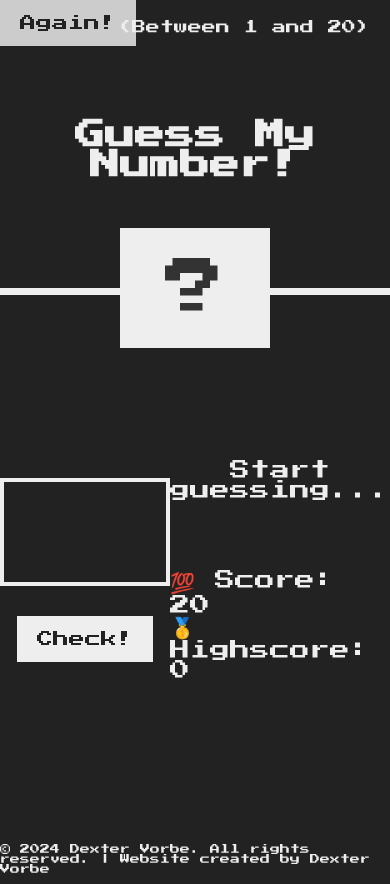
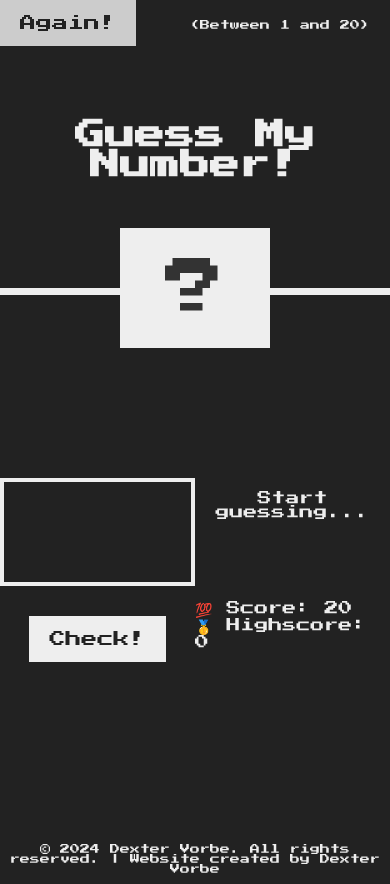
Before and after one commit to dextervorbe/guessing_game_react, a React (Create React App) app: page / in a window 390 px wide. Built offline with nearby package versions, Linux system fonts and the light colour scheme.

Commit message:
Update App.css

```diff
--- a/src/App.css
+++ b/src/App.css
@@ -113,8 +113,18 @@ footer {
   margin-bottom: 10px;
 }
 
+@media only screen and (min-width: 360px) and (max-width: 600px ){
+  .message, .label-score, .label-highscore{
+    font-size: 14px;
+  }
+
+  .between {
+    font-size: 10px;
+  }
+}
 
 @media only screen and (max-width: 600px) {
+
   .btn {
     font-size: 1.6rem;
     padding: 1.5rem 2rem;
@@ -132,7 +142,7 @@ footer {
     text-align: center;
   }
 
-  .footer {
+  footer {
     text-align: center;
   }
 }
```
